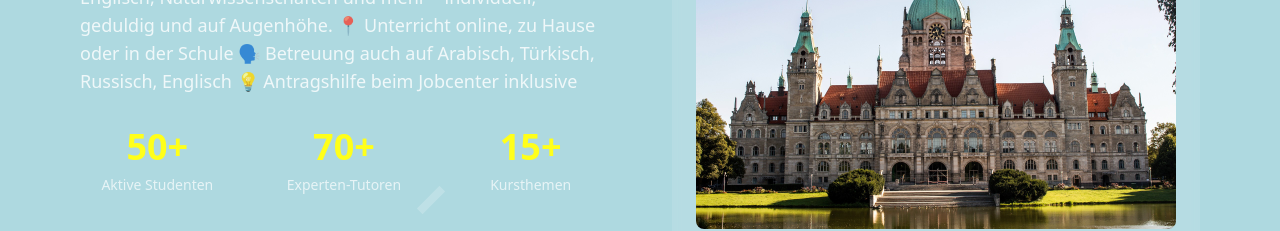
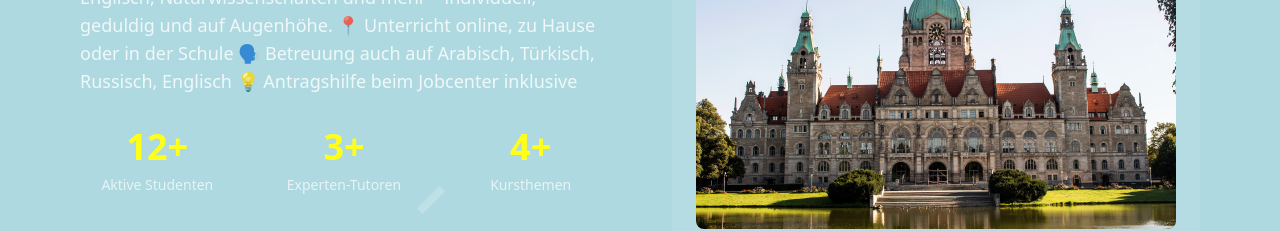
Before and after one commit to alhantawi/Nachhilfe3, a Next.js app: page / in a window 1280 px wide. Shown: the part 1220-1451 px from the top of the page. Built offline with nearby package versions, Linux system fonts and the light colour scheme.

Commit message:
Update StatsSection.tsx

```diff
--- a/src/components/StatsSection.tsx
+++ b/src/components/StatsSection.tsx
@@ -28,15 +28,15 @@ export function StatsSection() {
 
             <div className="grid grid-cols-3 gap-8 mb-10">
               <div className="text-center">
-                <div className="text-4xl font-bold text-accent mb-2">50+</div>
+                <div className="text-4xl font-bold text-accent mb-2">12+</div>
                 <div className="text-white/70 text-sm">{t("stats.students")}</div>
               </div>
               <div className="text-center">
-                <div className="text-4xl font-bold text-accent mb-2">70+</div>
+                <div className="text-4xl font-bold text-accent mb-2">3+</div>
                 <div className="text-white/70 text-sm">{t("stats.tutors")}</div>
               </div>
               <div className="text-center">
-                <div className="text-4xl font-bold text-accent mb-2">15+</div>
+                <div className="text-4xl font-bold text-accent mb-2">4+</div>
                 <div className="text-white/70 text-sm">{t("stats.topics")}</div>
               </div>
             </div>
```
